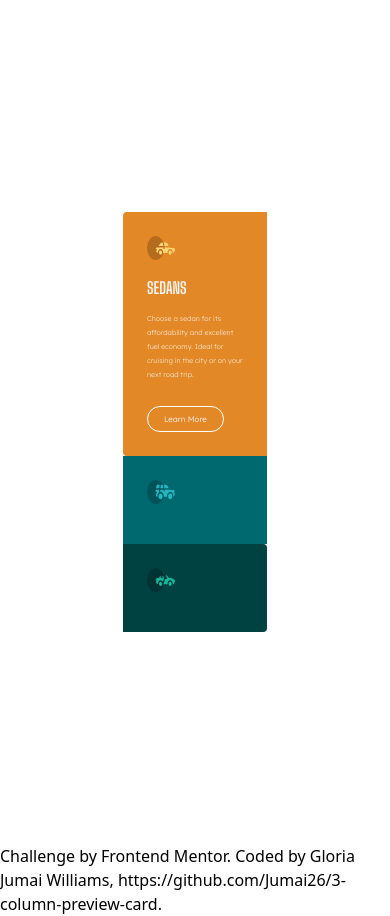
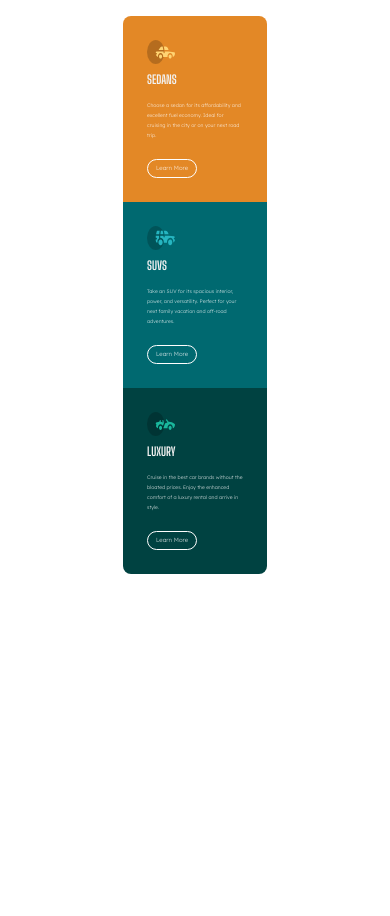
Before and after one commit to Jumai26/3-column-preview-card, a website: page index.html in a window 390 px wide. After the commit the page ends 844 px from the top, so only its background shows below. Drawn offline with Linux system fonts and the light colour scheme.

Commit message:
page responsiveness and css styling

```diff
--- a/index.html
+++ b/index.html
@@ -1,51 +1,92 @@
 <!DOCTYPE html>
 <html lang="en">
-
   <head>
-  <meta charset="UTF-8">
-  <meta name="viewport" content="width=device-width, initial-scale=1.0">
+    <meta charset="UTF-8" />
+    <meta name="viewport" content="width=device-width, initial-scale=1.0" />
     <!-- displays site properly based on user's device -->
-  <link rel="icon" type="image/png" sizes="32x32" href="./images/favicon-32x32.png">
-  <link href="./src/output.css" rel="stylesheet">
+    <link
+      rel="icon"
+      type="image/png"
+      sizes="32x32"
+      href="./images/favicon-32x32.png"
+    />
+    <link href="./src/output.css" rel="stylesheet" />
     <title>3-column preview card</title>
   </head>
 
   <body>
-  <div class="flex flex-col md:flex-row justify-center items-center h-screen">
-    <div class="box w-36 h-fit p-6 rounded-tl rounded-bl">
-      <img src="./images/icon-sedans.svg" alt="sedan car picture" class="w-7 h-6 mb-4">
-      <h3 class="font-header font-bold text-base">SEDANS<h/3>
-        <p class="font-body font-light text-[7px] leading-loose my-3">
-          Choose a sedan for its affordability and excellent fuel economy. Ideal for cruising in the city
-          or on your next road trip.
+    <div class="flex sm:flex-row flex-col justify-center items-center h-auto sm:h-screen my-4 sm:my-0 ">
+      <div class="box w-36 h-fit p-6 rounded-tl-lg rounded-tr-lg sm:rounded-tr-none sm:rounded-bl-lg">
+        <img
+          src="./images/icon-sedans.svg"
+          alt="sedan car picture"
+          class="w-7 h-6 mb-2"
+        />
+        <h3 class="font-header font-bold text-xs">SEDANS</h3>
+        <p class="font-body font-light text-[5px] leading-loose my-3">
+          Choose a sedan for its affordability and excellent fuel economy. Ideal
+          for cruising in the city or on your next road trip.
         </p>
-        <button type="submit" value="submit" class="font-body font-light text-[8px] rounded-full border border-white mt-3 px-4">Learn More</button>
+        <button
+          type="submit"
+          value="submit"
+          class="font-body font-light text-[6px] rounded-full border-[1.3px] border-white px-2 py-1"
+        >
+          Learn More
+        </button>
       </div>
+
       <div class="boxx p-6 w-36 h-fit">
-      <img src="./images/icon-suvs.svg" alt="SUV car picture" class="w-7 h-6 mb-4">
+        <img
+          src="./images/icon-suvs.svg"
+          alt="SUV car picture"
+          class="w-7 h-6 mb-2"
+        />
+        <h3 class="font-header font-bold text-xs">SUVS</h3>
+        <p class="font-body font-light text-[5px] leading-loose my-3">
+          Take an SUV for its spacious interior, power, and versatility. Perfect
+          for your next family vacation and off-road adventures.
+        </p>
+        <button
+          type="submit"
+          value="submit"
+          class="font-body font-light text-[6px] rounded-full border-[1.3px] border-white px-2 py-1"
+        >
+          Learn More
+        </button>
       </div>
-    <div class="boxxx p-6 w-36 h-fit rounded-tr rounded-br ">
-      <img src="./images/icon-luxury.svg" alt="luxury car picture" class="w-7 h-6 mb-4"">
+
+      <div class="boxxx p-6 w-36 h-fit rounded-br-lg rounded-bl-lg sm:rounded-bl-none sm:rounded-tr-lg">
+        <img
+          src="./images/icon-luxury.svg"
+          alt="luxury car picture"
+          class="w-7 h-6 mb-2"
+        />
+        <h3 class="font-header font-bold text-xs">LUXURY</h3>
+        <p class="font-body font-light text-[5px] leading-loose my-3">
+          Cruise in the best car brands without the bloated prices. Enjoy the enhanced comfort of a luxury
+          rental and arrive in style.
+        </p>
+        <button
+          type="submit"
+          value="submit"
+          class="font-body font-light text-[6px] rounded-full border-[1.3px] border-white px-2 py-1"
+        >
+          Learn More
+        </button>
       </div>
     </div>
 
+    <!-- <div class="attribution">
+      Challenge by
+      <a href="https://www.frontendmentor.io?ref=challenge" target="_blank"
+        >Frontend Mentor</a
+      >. Coded by
+      <a href="https://github.com/Jumai26/3-column-preview-card"
+        >Gloria Jumai Williams, <br/>
+        </a
+      >
+    </div> -->
 
-  <!-- Sedans
-  Choose a sedan for its affordability and excellent fuel economy. Ideal for cruising in the city
-  or on your next road trip.
-
-  SUVs
-  Take an SUV for its spacious interior, power, and versatility. Perfect for your next family vacation
-  and off-road adventures.
-
-  Luxury
-  Cruise in the best car brands without the bloated prices. Enjoy the enhanced comfort of a luxury
-  rental and arrive in style. -->
-
-  <div class=" attribution">
-      Challenge by <a href="https://www.frontendmentor.io?ref=challenge" target="_blank">Frontend Mentor</a>.
-      Coded by <a href="#">Gloria Jumai Williams, https://github.com/Jumai26/3-column-preview-card</a>.
-    </div>
   </body>
-
 </html>
--- a/src/input.css
+++ b/src/input.css
@@ -18,7 +18,7 @@
     background-color: hsl(179, 100%, 13%);
 }
 
-p {
+p, button {
     color: hsla(0, 0%, 100%, 0.75);
 }
 
```
Also changed, not shown: src/output.css. Lines whose indentation alone changed are shown as unchanged.
